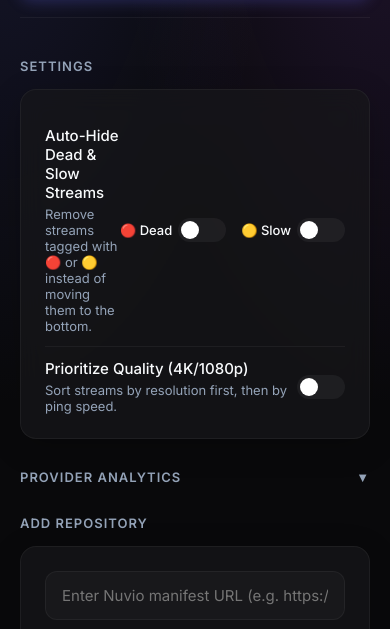
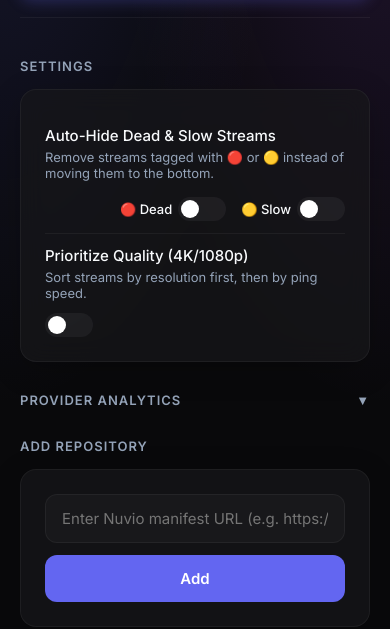
Before and after one commit to SA7ANI/chole-bhature, a website: page public/index.html in a window 390 px wide. Shown: the part 189-818 px from the top of the page. Drawn offline with Linux system fonts and the light colour scheme.

Commit message:
Add styles for toggle group layout

```diff
--- a/public/index.html
+++ b/public/index.html
@@ -434,6 +434,18 @@
             .provider-grid {
                 grid-template-columns: 1fr;
             }
+
+            .toggle-group {
+                flex-direction: column;
+                align-items: flex-start;
+                gap: 12px;
+            }
+
+            .toggle-group > div:last-child {
+                width: 100%;
+                justify-content: flex-end;
+                margin-top: 4px;
+            }
         }
     </style>
 </head>
```
